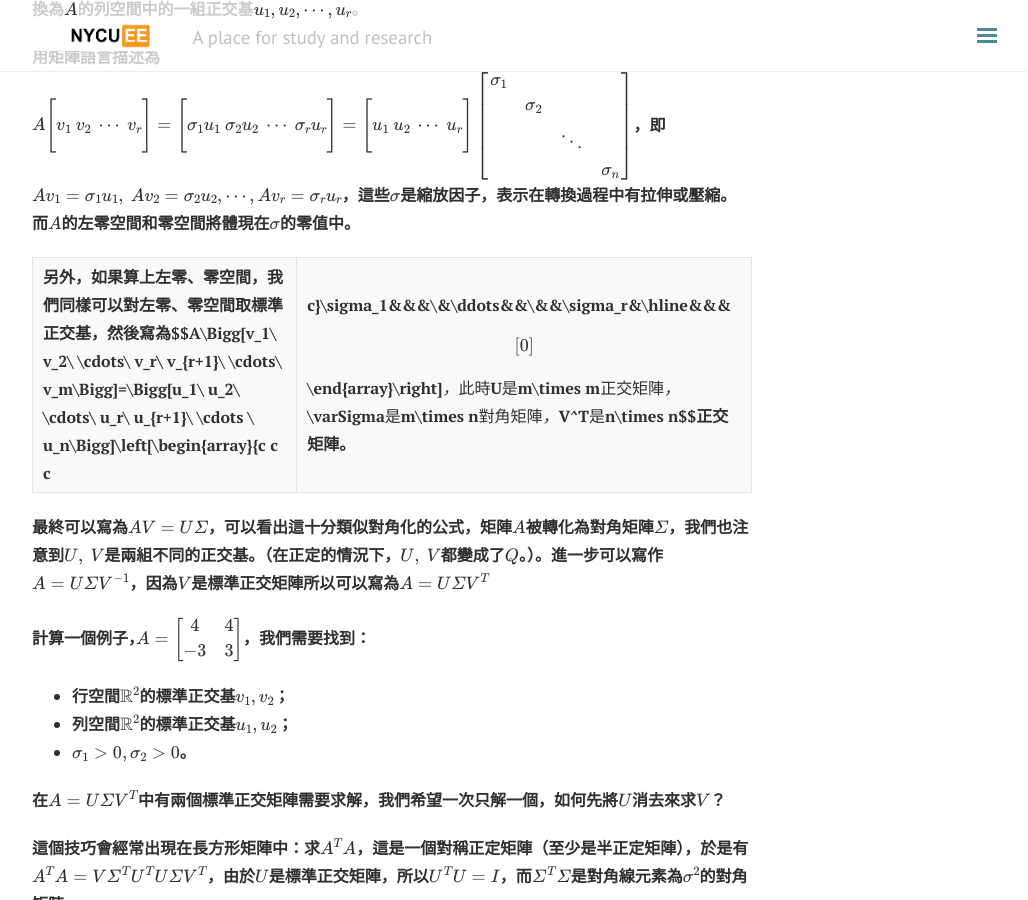
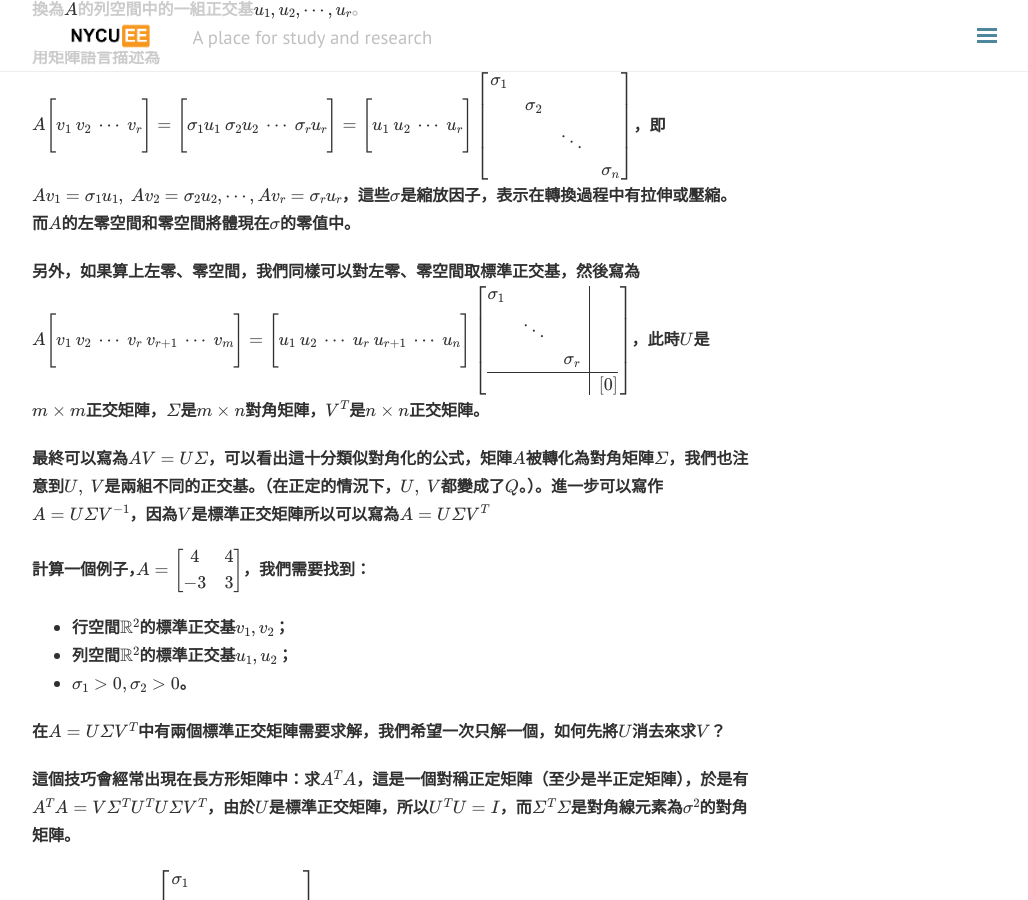
Before and after one commit to nycu-ee/nycu-ee.github.io, a Jekyll site: the page built from _posts/2021-05-16-linear-algebra-30.md, in a window 1280 px wide and 900 px high, scrolled down 806 px. Shown: the whole window, without its empty margins (248-1276 px from the left). Built offline with Jekyll 4.4.1, drawn with Linux system fonts in a browser that asks for light colours; nearby versions of some CDN libraries; formulas are drawn with MathJax 3; comment, search, counter and statistics services are not loaded.

```diff
--- a/_posts/2021-05-16-linear-algebra-30.md
+++ b/_posts/2021-05-16-linear-algebra-30.md
@@ -27,7 +27,7 @@ author: [zlotus](https://github.com/zlotus/notes-linear-algebra)
 
 用矩陣語言描述為$$A\Bigg[v_1\ v_2\ \cdots\ v_r\Bigg]=\Bigg[\sigma_1u_1\ \sigma_2u_2\ \cdots\ \sigma_ru_r\Bigg]=\Bigg[u_1\ u_2\ \cdots\ u_r\Bigg]\begin{bmatrix}\sigma_1&&&\\&\sigma_2&&\\&&\ddots&\\&&&\sigma_n\end{bmatrix}$$，即$$Av_1=\sigma_1u_1,\ Av_2=\sigma_2u_2,\cdots,Av_r=\sigma_ru_r$$，這些$$\sigma$$是縮放因子，表示在轉換過程中有拉伸或壓縮。而$$A$$的左零空間和零空間將體現在$$\sigma$$的零值中。
 
-另外，如果算上左零、零空間，我們同樣可以對左零、零空間取標準正交基，然後寫為$$A\Bigg[v_1\ v_2\ \cdots\ v_r\ v_{r+1}\ \cdots\ v_m\Bigg]=\Bigg[u_1\ u_2\ \cdots\ u_r\ u_{r+1}\ \cdots \ u_n\Bigg]\left[\begin{array}{c c c|c}\sigma_1&&&\\&\ddots&&\\&&\sigma_r&\\\hline&&&\begin{bmatrix}0\end{bmatrix}\end{array}\right]$$，此時$$U$$是$$m\times m$$正交矩陣，$$\varSigma$$是$$m\times n$$對角矩陣，$$V^T$$是$$n\times n$$正交矩陣。
+另外，如果算上左零、零空間，我們同樣可以對左零、零空間取標準正交基，然後寫為$$A\Bigg[v_1\ v_2\ \cdots\ v_r\ v_{r+1}\ \cdots\ v_m\Bigg]=\Bigg[u_1\ u_2\ \cdots\ u_r\ u_{r+1}\ \cdots \ u_n\Bigg]\left[\begin{array}{c c c\|c}\sigma_1&&&\\&\ddots&&\\&&\sigma_r&\\\hline&&&\begin{bmatrix}0\end{bmatrix}\end{array}\right]$$，此時$$U$$是$$m\times m$$正交矩陣，$$\varSigma$$是$$m\times n$$對角矩陣，$$V^T$$是$$n\times n$$正交矩陣。
 
 最終可以寫為$$AV=U\varSigma$$，可以看出這十分類似對角化的公式，矩陣$$A$$被轉化為對角矩陣$$\varSigma$$，我們也注意到$$U,\ V$$是兩組不同的正交基。（在正定的情況下，$$U,\ V$$都變成了$$Q$$。）。進一步可以寫作$$A=U\varSigma V^{-1}$$，因為$$V$$是標準正交矩陣所以可以寫為$$A=U\varSigma V^T$$
 
```
